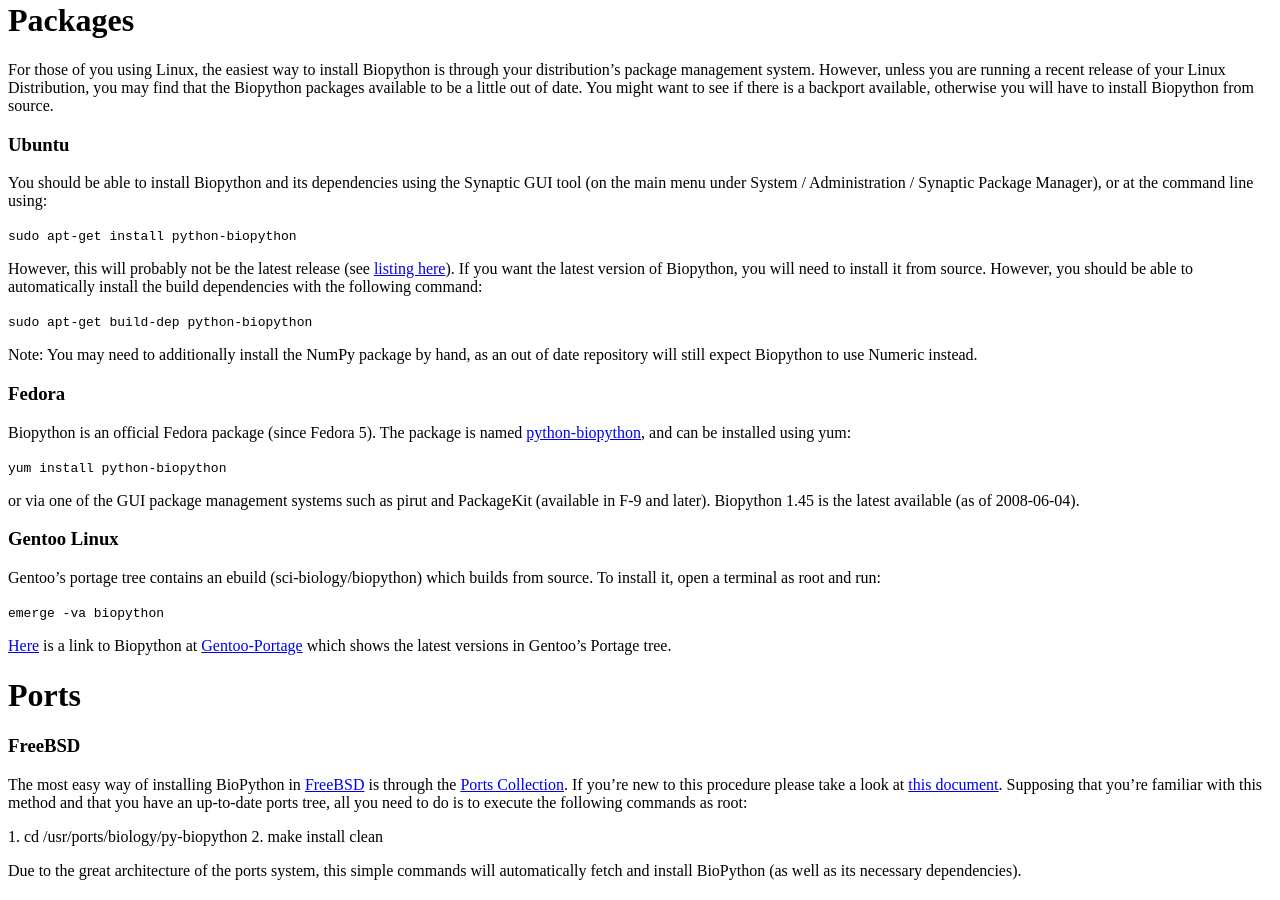
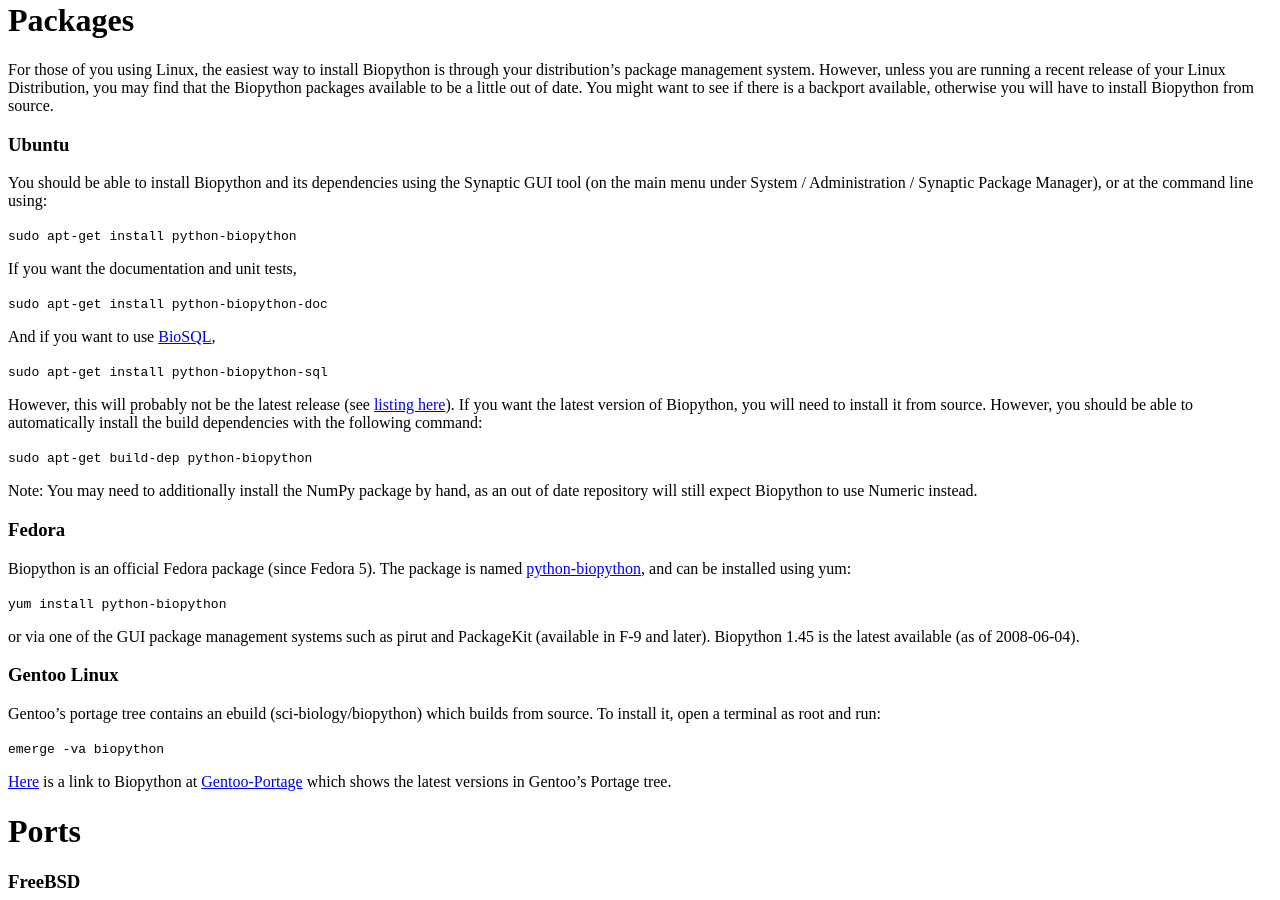
Before and after one commit to biopython/biopython.github.io, a Jekyll site: the page built from wiki/Download.md, in a window 1280 px wide and 900 px high, scrolled down 1453 px. Built offline with Jekyll 4.4.1, drawn with Linux system fonts in a browser that asks for light colours.

Commit message:
/* Ubuntu */ Mention the doc and BioSQL packages

```diff
--- a/wiki/Download.md
+++ b/wiki/Download.md
@@ -140,6 +140,14 @@ Synaptic GUI tool (on the main menu under System / Administration /
 Synaptic Package Manager), or at the command line using:
 
 `sudo apt-get install python-biopython`
+
+If you want the documentation and unit tests,
+
+`sudo apt-get install python-biopython-doc`
+
+And if you want to use [BioSQL](BioSQL "wikilink"),
+
+`sudo apt-get install python-biopython-sql`
 
 However, this will probably not be the latest release (see [listing
 here](http://packages.ubuntu.com/python-biopython)). If you want the
```
Also changed, not shown: 1 other file.
